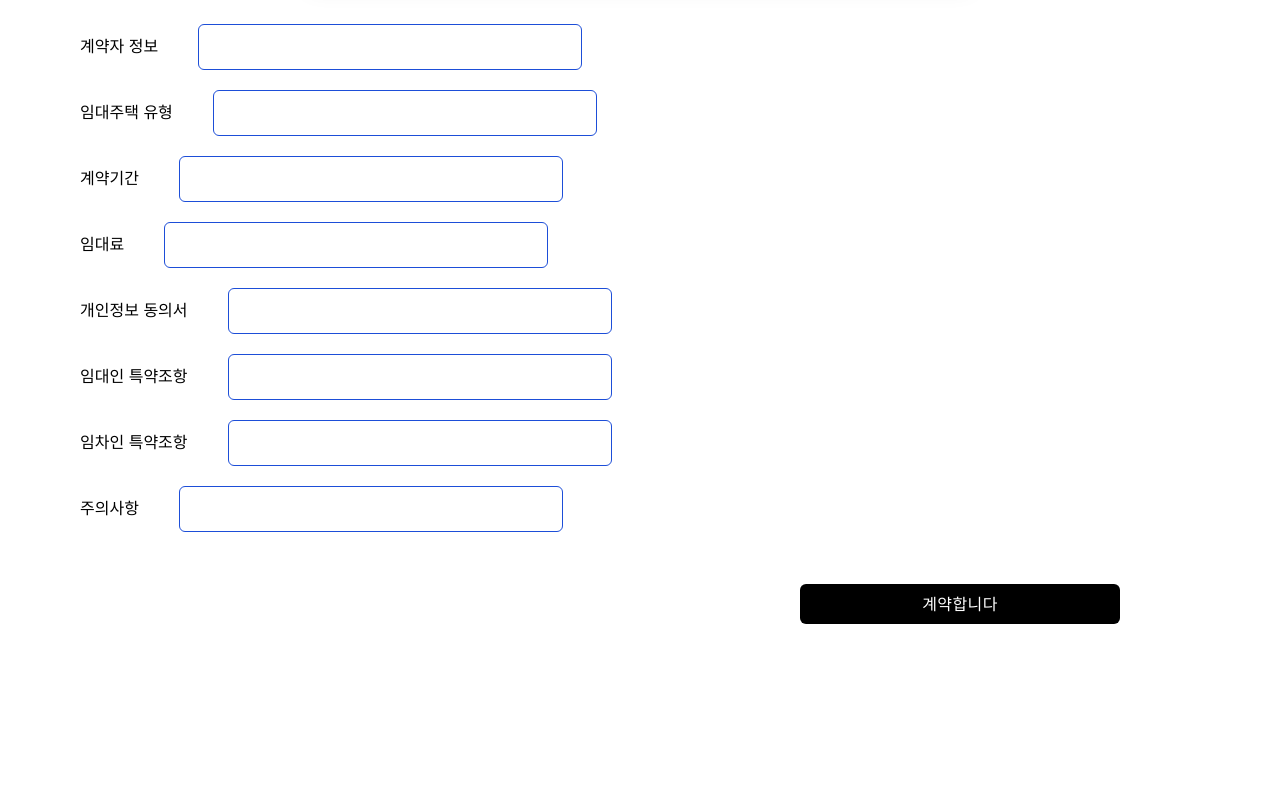
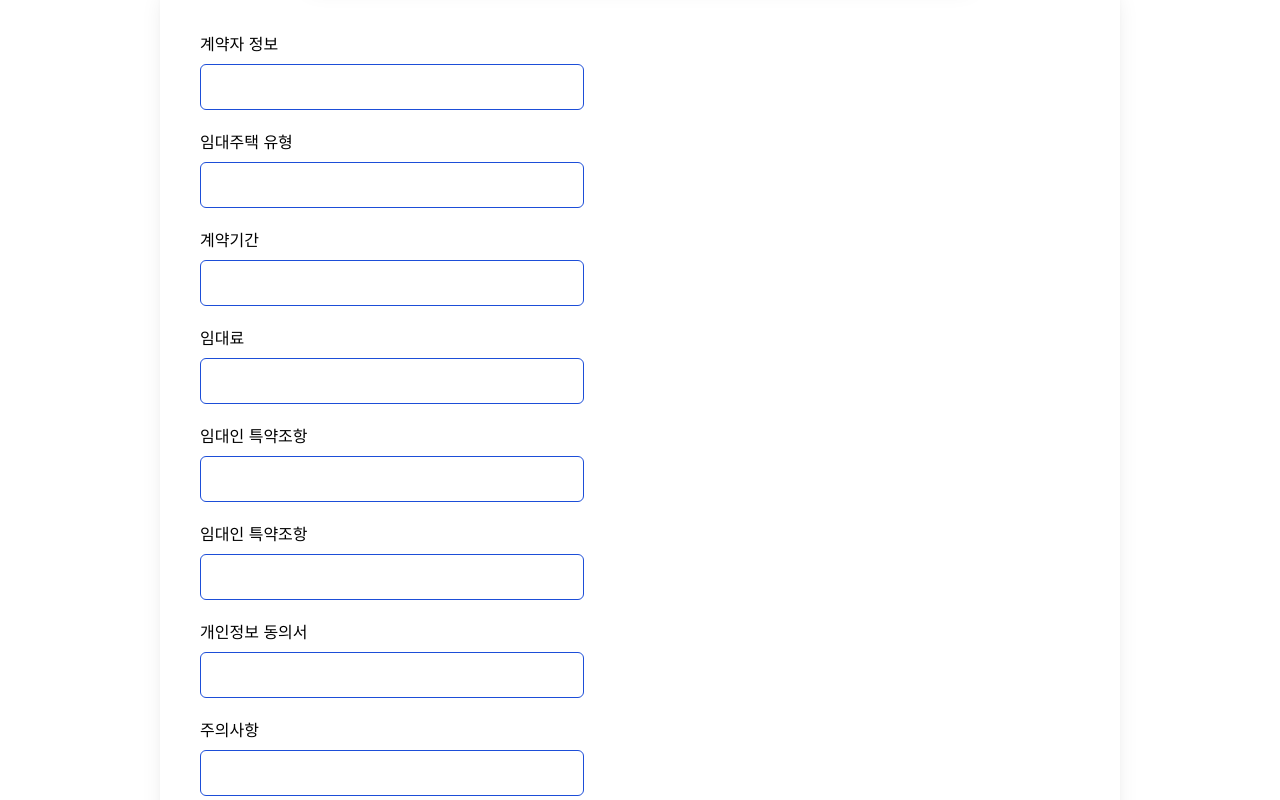
Before and after one commit to jchoo0x/BEB-07-anbang, a React (Create React App) app in the folder client/: page /contractagree in a window 1280 px wide. Shown: the part 1260-2060 px from the top of the page. Built offline with nearby package versions, Linux system fonts and the light colour scheme.

Commit message:
Contract 페이지 등 줄맞춤

```diff
--- a/client/src/pages/Contract.js
+++ b/client/src/pages/Contract.js
@@ -95,34 +95,78 @@ function Contract() {
           </div>
         </div>
       </div>
-      <div className="mx-auto w-full rounded-lg px-10 py-8 ">
-        <div className="mt-5 ml-10">
-          <p>계약자 정보</p>
-        </div>
-        <div className="mt-5 ml-10">
-          <p>임대주택 유형</p>
-        </div>
-        <div className="mt-5 ml-10">
-          <p>계약기간</p>
-        </div>
-        <div className="mt-5 ml-10">
-          <p>임대료</p>
-        </div>
-        <div className="mt-5 ml-10">
-          <p>
-            개인정보 동의서
-            <input type="checkbox" className="mx-1 "></input>
-          </p>
-        </div>
 
-        <div className="mt-5 ml-10">
-          특약조항, 주의사항
-          <input
-            className="mx-5 text-black border border-blue-700 bg-white max-w-sm font-mono text-sm py-3 px-4 w-[500px] rounded-md"
-            onChange={handleInputValue("extraContract")}
-          />
+      <div className="flex-auto justify-center lg:w-9/12 mx-auto">
+        <div className="bg-white p-10 flex flex-col w-full shadow-xl rounded-xl">
+          <div className="flex items-center justify-center"></div>
+          <form action="" class="w-full">
+            <div id="input" class="flex flex-col w-full my-5">
+              <label for="username" class="text-gray-500 mb-2">
+                계약자 정보
+              </label>
+              <input
+                type="text"
+                id="username"
+                className="text-black border border-blue-700 bg-white max-w-sm font-mono text-sm py-3 px-4 w-[500px] rounded-md"
+              />
+            </div>
+            <div id="input" class="flex flex-col w-full my-5">
+              <label for="username" class="text-black mb-2">
+                임대주택 유형
+              </label>
+              <input
+                type="text"
+                id="username"
+                className="text-black border border-blue-700 bg-white max-w-sm font-mono text-sm py-3 px-4 w-[500px] rounded-md"
+              />
+            </div>
+            <div id="input" class="flex flex-col w-full my-5">
+              <label for="username" class="text-black mb-2">
+                계약기간
+              </label>
+              <input
+                type="text"
+                id="username"
+                className="text-black border border-blue-700 bg-white max-w-sm font-mono text-sm py-3 px-4 w-[500px] rounded-md"
+              />
+            </div>
+            <div id="input" class="flex flex-col w-full my-5">
+              <label for="username" class="text-black mb-2">
+                임대료
+              </label>
+              <input
+                type="text"
+                id="username"
+                className="text-black border border-blue-700 bg-white max-w-sm font-mono text-sm py-3 px-4 w-[500px] rounded-md"
+              />
+            </div>
+
+            <div id="input" class="flex flex-col w-full my-5">
+              <label for="username" class="text-black mb-2">
+                특약조항, 주의사항
+              </label>
+              <input
+                onChange={handleInputValue("extraContract")}
+                type="text"
+                id="username"
+                className="text-black border border-blue-700 bg-white max-w-sm font-mono text-sm py-3 px-4 w-[500px] rounded-md"
+              />
+            </div>
+            <div id="input" class="flex flex-col w-full my-5">
+              <label for="username" class="text-black mb-2">
+                개인정보 동의서
+                <input type="checkbox" className="mx-1 "></input>
+              </label>
+              <input
+                type="text"
+                id="username"
+                className="text-black border border-blue-700 bg-white max-w-sm font-mono text-sm py-3 px-4 w-[500px] rounded-md"
+              />
+            </div>
+          </form>
         </div>
       </div>
+
       <form onSubmit={handleSubmit}>
         <Link to="/contractagree" component={ContractAgree}>
           <button
--- a/client/src/pages/ContractAgree.js
+++ b/client/src/pages/ContractAgree.js
@@ -1,9 +1,10 @@
 import React from "react";
 
 function ContractAgree() {
-
   const currentTime = new Date();
-  const TwoyearTime = new Date(currentTime.setFullYear(currentTime.getFullYear()+2)); // 2년 후
+  const TwoyearTime = new Date(
+    currentTime.setFullYear(currentTime.getFullYear() + 2)
+  ); // 2년 후
   const realTime = new Date(); // 현재
 
   return (
@@ -19,8 +20,11 @@ function ContractAgree() {
             </p>
             <p>
               제 2조 (존속기간) 임대인은 위 부동산을 임대차 목적대로 사용,
-              수익할 수 있는 상태로 <div className="font-bold">{realTime.toString()}</div>일까지 임차인에게 인도하며, 임대차
-              기간은 인도일로부터 <div className="font-bold">{TwoyearTime.toString()}</div>일까지로 한다.
+              수익할 수 있는 상태로{" "}
+              <div className="font-bold">{realTime.toString()}</div>일까지
+              임차인에게 인도하며, 임대차 기간은 인도일로부터{" "}
+              <div className="font-bold">{TwoyearTime.toString()}</div>일까지로
+              한다.
             </p>
             <p>
               제 3조 (용도변경 및 전대 등) 임차인은 임대인의 동의없이 위
@@ -65,40 +69,96 @@ function ContractAgree() {
           </div>
         </div>
       </div>
-      <div className="mx-auto w-full rounded-lg px-10 py-8 ">
-        <div className="mt-5 ml-10">
+
+      <div className="flex-auto justify-center lg:w-9/12 mx-auto">
+        <div className="bg-white p-10 flex flex-col w-full shadow-xl rounded-xl">
+          <div className="flex items-center justify-center"></div>
+          <form action="" class="w-full">
+            <div id="input" class="flex flex-col w-full my-5">
+              <label for="username" class="text-black mb-2">
                 계약자 정보
-          <input className="mx-10 text-black border border-blue-700 bg-white max-w-sm font-mono text-sm py-3 px-4 w-[500px] rounded-md" />
+              </label>
+              <input
+                type="text"
+                id="username"
+                className="text-black border border-blue-700 bg-white max-w-sm font-mono text-sm py-3 px-4 w-[500px] rounded-md"
+              />
             </div>
-        <div className="mt-5 ml-10">
+            <div id="input" class="flex flex-col w-full my-5">
+              <label for="username" class="text-black mb-2">
                 임대주택 유형
-          <input className="mx-10 text-black border border-blue-700 bg-white max-w-sm font-mono text-sm py-3 px-4 w-[500px] rounded-md" />
+              </label>
+              <input
+                type="text"
+                id="username"
+                className="text-black border border-blue-700 bg-white max-w-sm font-mono text-sm py-3 px-4 w-[500px] rounded-md"
+              />
             </div>
-        <div className="mt-5 ml-10">
+            <div id="input" class="flex flex-col w-full my-5">
+              <label for="username" class="text-black mb-2">
                 계약기간
-          <input className="mx-10 text-black border border-blue-700 bg-white max-w-sm font-mono text-sm py-3 px-4 w-[500px] rounded-md" />
+              </label>
+              <input
+                type="text"
+                id="username"
+                className="text-black border border-blue-700 bg-white max-w-sm font-mono text-sm py-3 px-4 w-[500px] rounded-md"
+              />
             </div>
-        <div className="mt-5 ml-10">
+            <div id="input" class="flex flex-col w-full my-5">
+              <label for="username" class="text-black mb-2">
                 임대료
-          <input className="mx-10 text-black border border-blue-700 bg-white max-w-sm font-mono text-sm py-3 px-4 w-[500px] rounded-md" />
+              </label>
+              <input
+                type="text"
+                id="username"
+                className="text-black border border-blue-700 bg-white max-w-sm font-mono text-sm py-3 px-4 w-[500px] rounded-md"
+              />
             </div>
-        <div className="mt-5 ml-10">
+
+            <div id="input" class="flex flex-col w-full my-5">
+              <label for="username" class="text-black mb-2">
+                임대인 특약조항
+              </label>
+              <input
+                type="text"
+                id="username"
+                className="text-black border border-blue-700 bg-white max-w-sm font-mono text-sm py-3 px-4 w-[500px] rounded-md"
+              />
+            </div>
+            <div id="input" class="flex flex-col w-full my-5">
+              <label for="username" class="text-black mb-2">
+                임대인 특약조항
+              </label>
+              <input
+                type="text"
+                id="username"
+                className="text-black border border-blue-700 bg-white max-w-sm font-mono text-sm py-3 px-4 w-[500px] rounded-md"
+              />
+            </div>
+            <div id="input" class="flex flex-col w-full my-5">
+              <label for="username" class="text-black mb-2">
                 개인정보 동의서
-          <input className="mx-10 text-black border border-blue-700 bg-white max-w-sm font-mono text-sm py-3 px-4 w-[500px] rounded-md" />
+              </label>
+              <input
+                type="text"
+                id="username"
+                className="text-black border border-blue-700 bg-white max-w-sm font-mono text-sm py-3 px-4 w-[500px] rounded-md"
+              />
             </div>
-        <div className="mt-5 ml-10">
-          임대인 특약조항
-          <input className="mx-10 text-black border border-blue-700 bg-white max-w-sm font-mono text-sm py-3 px-4 w-[500px] rounded-md" />
+            <div id="input" class="flex flex-col w-full my-5">
+              <label for="username" class="text-black mb-2">
+                주의사항
+              </label>
+              <input
+                type="text"
+                id="username"
+                className="text-black border border-blue-700 bg-white max-w-sm font-mono text-sm py-3 px-4 w-[500px] rounded-md"
+              />
             </div>
-        <div className="mt-5 ml-10">
-          임차인 특약조항
-          <input className="mx-10 text-black border border-blue-700 bg-white max-w-sm font-mono text-sm py-3 px-4 w-[500px] rounded-md" />
-        </div>
-        <div className="mt-5 ml-10">
-          주의사항
-          <input className="mx-10 text-black border border-blue-700 bg-white max-w-sm font-mono text-sm py-3 px-4 w-[500px] rounded-md" />
+          </form>
         </div>
       </div>
+
       <form>
         <button
           type="submit"
--- a/client/src/pages/Minting.js
+++ b/client/src/pages/Minting.js
@@ -20,10 +20,6 @@ import "../assets/css/main.css";
 export default function Register() {
   // minting NFT
   const [selectedButton, setSelectedButton] = useState(null);
-
-  const handleButtonClick = (button) => {
-    setSelectedButton(button);
-  };
 
   const [mintNFT, setMintNFT] = useState({
     nft_address: "", // 건물주소
@@ -214,16 +210,10 @@ export default function Register() {
       <div className="flex-auto justify-center lg:w-9/12 mx-auto">
         <div className="bg-white p-10 flex flex-col w-full shadow-xl rounded-xl">
           <div className="py-10 flex items-center justify-center">
-            <button
-              className=" text-white bg-gray-800 hover:bg-gray-900 focus:outline-none focus:ring-4 focus:ring-gray-300 font-medium rounded-lg text-sm px-5 py-2.5 mr-2 mb-2 dark:bg-gray-800 dark:hover:bg-gray-700 dark:focus:ring-gray-700 dark:border-gray-700"
-              onClick={() => handleButtonClick("전세")}
-            >
+            <button className=" text-white bg-gray-800 hover:bg-gray-900 focus:outline-none focus:ring-4 focus:ring-gray-300 font-medium rounded-lg text-sm px-5 py-2.5 mr-2 mb-2 dark:bg-gray-800 dark:hover:bg-gray-700 dark:focus:ring-gray-700 dark:border-gray-700">
               전세
             </button>
-            <button
-              className=" text-white bg-gray-800 hover:bg-gray-900 focus:outline-none focus:ring-4 focus:ring-gray-300 font-medium rounded-lg text-sm px-5 py-2.5 mr-2 mb-2 dark:bg-gray-800 dark:hover:bg-gray-700 dark:focus:ring-gray-700 dark:border-gray-700"
-              onClick={() => handleButtonClick("월세")}
-            >
+            <button className=" text-white bg-gray-800 hover:bg-gray-900 focus:outline-none focus:ring-4 focus:ring-gray-300 font-medium rounded-lg text-sm px-5 py-2.5 mr-2 mb-2 dark:bg-gray-800 dark:hover:bg-gray-700 dark:focus:ring-gray-700 dark:border-gray-700">
               월세
             </button>
           </div>
```
Lines whose indentation alone changed are shown as unchanged.
